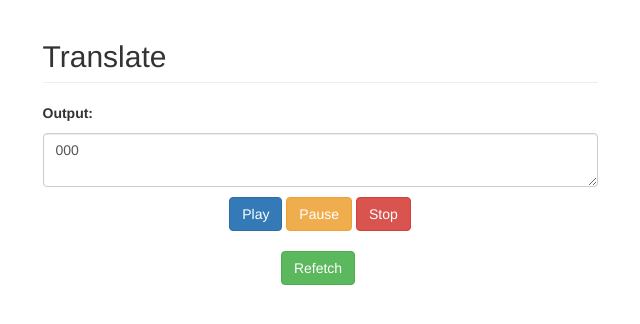
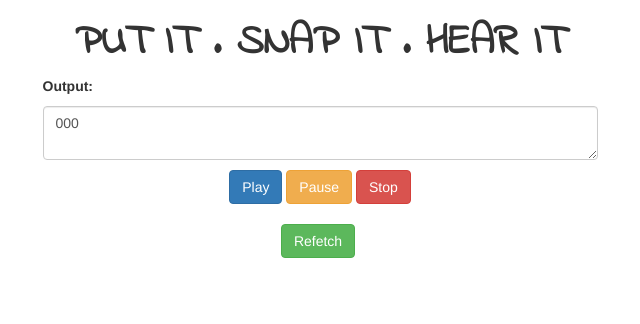
Before and after one commit to sarachan2012/flaskpididdy, a Flask app: template templates/play.html in a window 1280 px wide. Shown: the top 324 px of the page, without its empty margins (322-962 px from the left). Run offline with Flask 2, Linux system fonts and the light colour scheme; the template is opened without the code that fills it: most values are stand-ins (such as "Sample title", 1, 10 or a date in 2020); some libraries are stand-ins or nearby versions.

Commit message:
add design

```diff
--- a/config.py
+++ b/config.py
@@ -10,8 +10,8 @@ AWS_ACCESS_KEY_ID = 'AKIAJEY5PHY35DCUPXGA'
 AWS_SECRET_ACCESS_KEY = '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'
 AWS_REGION = 'ap-southeast-1'
 
-# SQLALCHEMY_DATABASE_URI = "postgresql://admin-pididdy:pididdy@localhost:5432/pididdy"
-SQLALCHEMY_DATABASE_URI = os.environ['DATABASE_URL']
+SQLALCHEMY_DATABASE_URI = "postgresql://admin-pididdy:pididdy@localhost:5432/pididdy"
+# SQLALCHEMY_DATABASE_URI = os.environ['DATABASE_URL']
 SQLALCHEMY_TRACK_MODIFICATIONS = True
 
 MS_TRANSLATOR_CLIENT_ID = 'ms_translator_school'
--- a/templates/play.html
+++ b/templates/play.html
@@ -6,6 +6,7 @@
     <!--<link rel="stylesheet" href="https://maxcdn.bootstrapcdn.com/bootstrap/3.3.5/css/bootstrap.min.css" integrity="sha512-dTfge/zgoMYpP7QbHy4gWMEGsbsdZeCXz7irItjcC3sPUFtf0kuFbDz/ixG7ArTxmDjLXDmezHubeNikyKGVyQ==" crossorigin="anonymous">-->
     <link href="https://maxcdn.bootstrapcdn.com/bootstrap/3.3.5/css/bootstrap.min.css" rel="stylesheet">
     <script type="https://maxcdn.bootstrapcdn.com/bootstrap/3.3.5/js/bootstrap.min.js"></script>
+    <link rel="stylesheet" type="text/css" href="http://fonts.googleapis.com/css?family=Indie Flower">
     <style>
         .row-centered {
             text-align:center;
@@ -18,17 +19,22 @@
             /* inline-block space fix */
             margin-right:-4px;
         }
+        h2 {
+            font-family: 'Indie Flower', serif !important;
+            font-size: 3em;
+            font-weight: bold;
+        }
     </style>
 </head>
 <body>
     <div class="container" style="text-align:center;">
         <div class="row row-centered">
-            <div class="col-md-6 col-centered" style="text-align:left;">
-                <h2 class="page-header">Translate</h2>
+            <div class="col-md-6 col-centered" style="text-align:center;">
+                <h2>PUT IT . SNAP IT . HEAR IT</h2>
             </div>
         </div>
         <div class="row row-centered">
-            <div class="col-md-6 col-centered">
+            <div class="col-xs-12 col-md-6 col-centered">
                 <p style="font-weight: bold;">Output:</p>
                 <p>
                     <textarea style="width:100%;" class="form-control" name="output">{{ output.decode('utf-8') }}</textarea>
@@ -36,7 +42,7 @@
             </div>
         </div>
         <div class="row row-centered">
-            <div class="col-md-6 col-centered" style="text-align: center;">
+            <div class="col-xs-12 col-md-6 col-centered" style="text-align: center;">
                 <button class="play btn btn-primary">Play</button>
                 <button class="pause btn btn-warning">Pause</button>
                 <button class="resume btn btn-warning" style="display: none;">Resume</button>
@@ -50,7 +56,7 @@
                 <input type="hidden" name="output" value="{{ output.decode('utf-8') }}"/>
                 <input type="submit" class="btn btn-success" value="Refetch"/>
             </form>
-            </div>
+        </div>
         <script>
         $(document).ready(function() {
             url = '{{ audio_url }}';
```
Also changed, not shown: templates/upload_file.html (+24 -7 lines).
